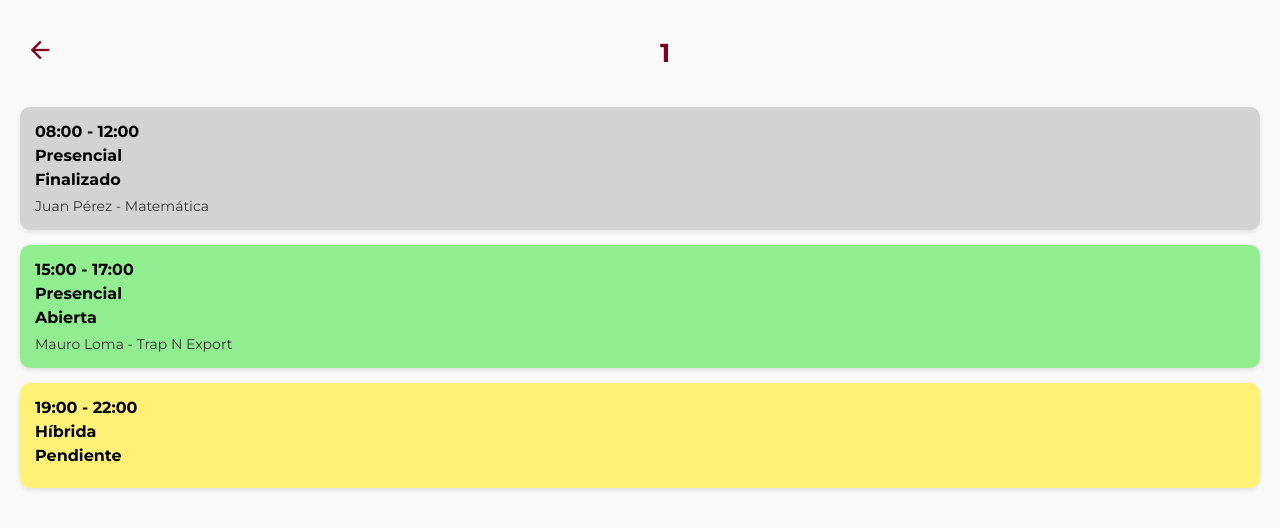
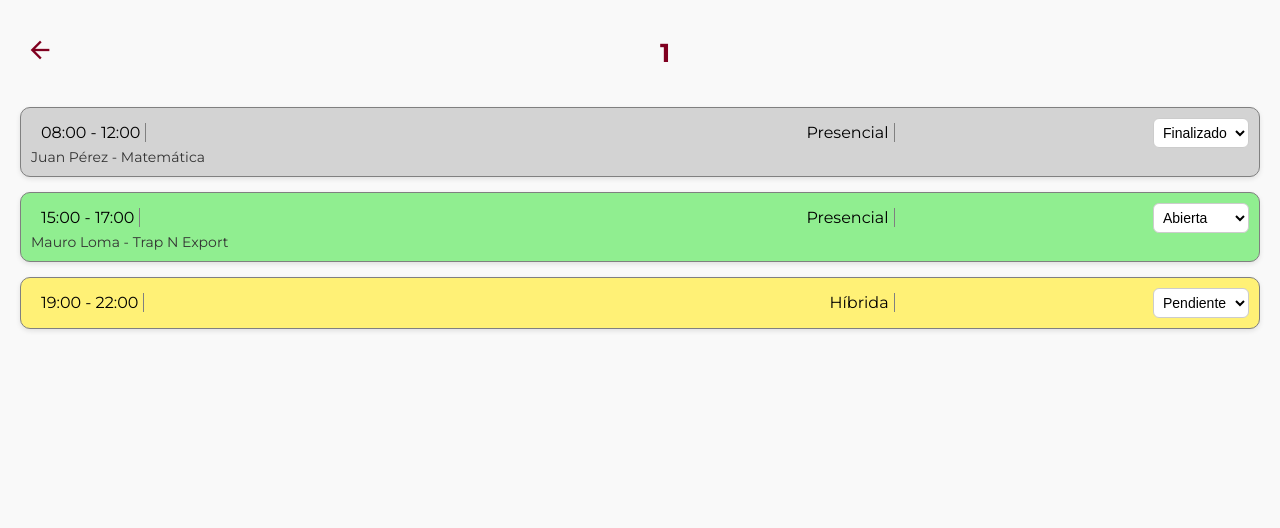
Before and after one commit to MankerzXD/controlrooms, a React (Create React App) app: page /aula/1 in a window 1280 px wide. Shown: the top 528 px of the page. Built offline with nearby package versions, Linux system fonts and the light colour scheme; sample sign-in values are in the browser's storage.

Commit message:
modificacion de algunos estilos en aula.scss y configuracion de selector en aula.jsx

```diff
--- a/src/components/Aula.jsx
+++ b/src/components/Aula.jsx
@@ -1,16 +1,23 @@
 import { useNavigate, useParams } from 'react-router-dom';
+import { useState } from 'react'; // agregá esto arriba
 import '../styles/aula.scss';
 
 function Aula() {
     const navigate = useNavigate();
     const { aulaId } = useParams(); // Ejemplo: 2A, 3C, etc.
 
-    // Simulación de horarios (después lo podrías hacer dinámico por aulaId)
-    const horarios = [
+    // Ahora usamos useState para poder actualizar los horarios
+    const [horarios, setHorarios] = useState([
         { inicio: '08:00', fin: '12:00', modalidad: 'Presencial', estado: 'Finalizado', profesor: 'Juan Pérez', materia: 'Matemática' },
         { inicio: '15:00', fin: '17:00', modalidad: 'Presencial', estado: 'Abierta', profesor: 'Mauro Loma', materia: 'Trap N Export' },
         { inicio: '19:00', fin: '22:00', modalidad: 'Híbrida', estado: 'Pendiente', profesor: '', materia: '' },
-    ];
+    ]);
+
+    const handleEstadoChange = (index, nuevoEstado) => {
+        const nuevosHorarios = [...horarios];
+        nuevosHorarios[index].estado = nuevoEstado;
+        setHorarios(nuevosHorarios);
+    };
 
     // Definir color de fondo según estado
     const getEstadoColor = (estado) => {
@@ -45,9 +52,15 @@ function Aula() {
                         style={{ backgroundColor: getEstadoColor(horario.estado) }}
                     >
                         <div className="horario-info">
-                            <span>{horario.inicio} - {horario.fin}</span>
-                            <span>{horario.modalidad}</span>
-                            <span>{horario.estado}</span>
+                            <div className="horario">
+                                <span className="hora-infox">{horario.inicio} - {horario.fin}</span>
+                                <span className="modalidad-info">{horario.modalidad}</span>
+                            </div>
+                            <select value={horario.estado} onChange={(e) => handleEstadoChange(index, e.target.value)}>
+                                <option value="Finalizado">Finalizado</option>
+                                <option value="Pendiente">Pendiente</option>
+                                <option value="Abierta">Abierta</option>
+                            </select>
                         </div>
                         {horario.profesor && horario.materia && (
                             <div className="profesor-info">
--- a/src/styles/aula.scss
+++ b/src/styles/aula.scss
@@ -37,25 +37,48 @@
       margin-top: 20px;
 
       .horario-block {
-        padding: 15px;
+        padding: 10px;
         border-radius: 10px;
         box-shadow: 0 2px 5px rgba(0, 0, 0, 0.1);
-        display: flex;
+        display: grid;
         flex-direction: column;
         align-items: flex-start;
         text-align: left;
         transition: transform 0.2s;
+        border: solid grey .7px;
 
         &:hover {
           transform: scale(1.02);
         }
 
         .horario-info {
-          font-weight: bold;
+          font-weight: lighter;
           display: flex;
-          flex-direction: column;
+          align-items: center;
+          justify-content: space-between;
           gap: 5px;
-          margin-bottom: 8px;
+          .horario{
+            width: 70%;
+            display: flex;
+            justify-content: space-between;
+            border-right: grey solid 1px;
+            padding: 0 5px;
+            .hora-infox{
+              padding: 0 5px;
+              border-right: solid grey 1px;
+            }
+            .modalidad-info{
+              padding-left: 5px;
+            }
+          }
+          select {
+            padding: 5px;
+            font-size: 14px;
+            border-radius: 6px;
+            border: 1px solid #ccc;
+            background-color: #fff;
+            cursor: pointer;
+          }
         }
 
         .profesor-info {
```
